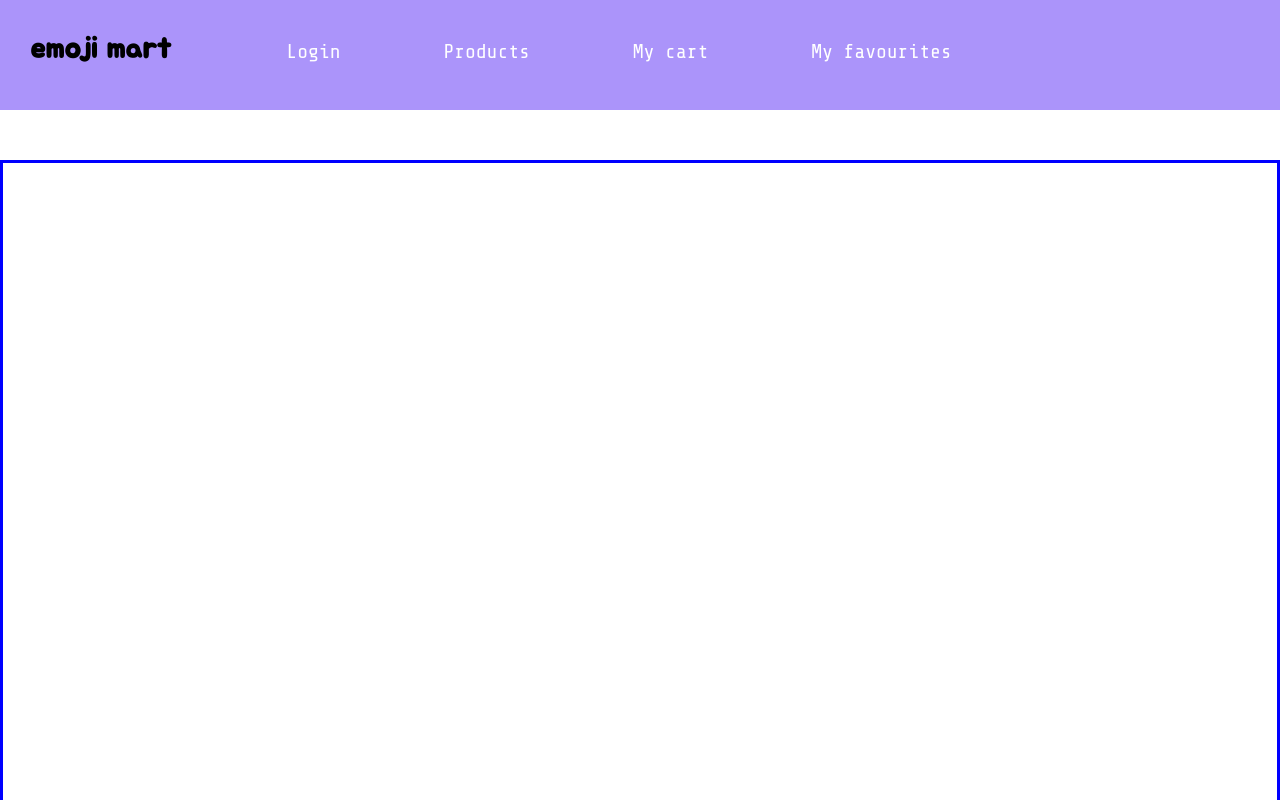
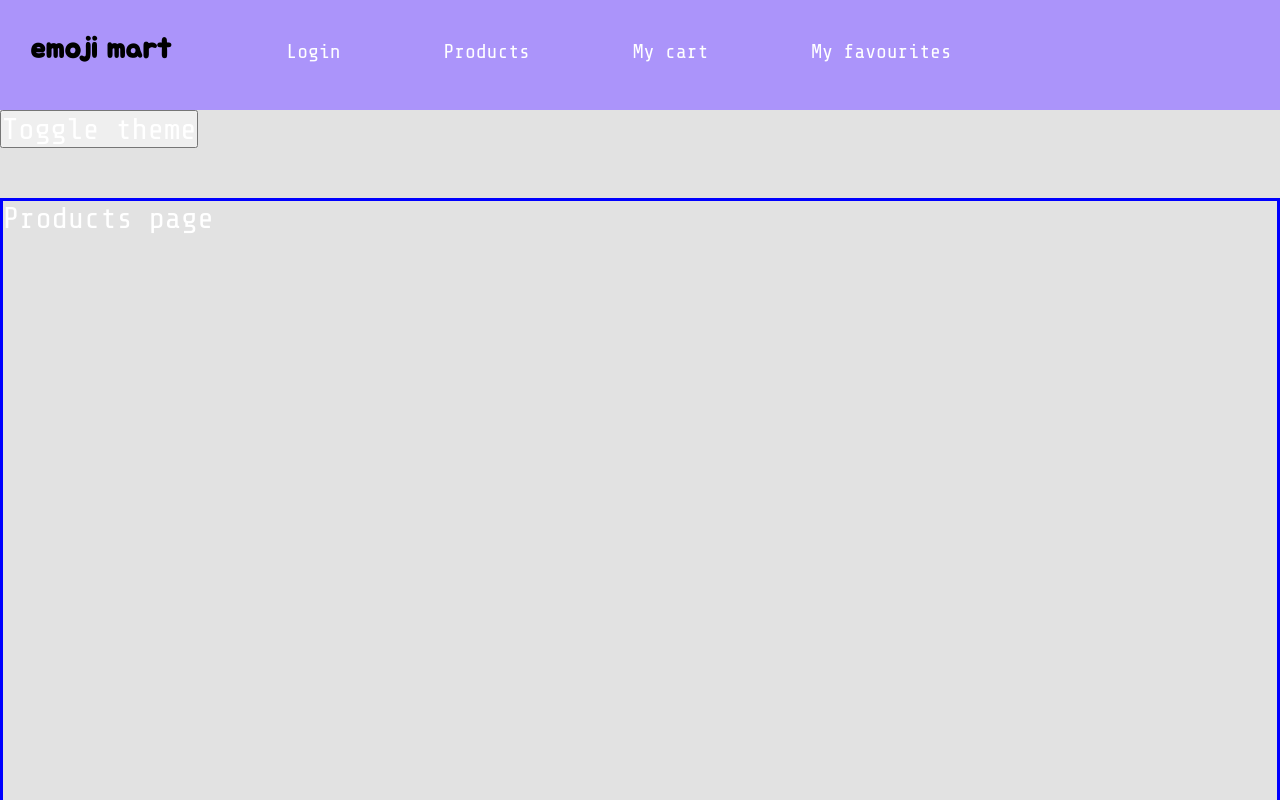
Before and after one commit to solenedel/emoji-mart, a React (Create React App) app: page /products in a window 1280 px wide. Shown: the top 800 px of the page. Built offline with nearby package versions, Linux system fonts and the light colour scheme; a web font is replaced by a local one.

Commit message:
work on dark mode

```diff
--- a/src/App.js
+++ b/src/App.js
@@ -1,7 +1,8 @@
 import {useState} from "react";
 import { GlobalStyles } from "./components/styled/GlobalStyles.style";
 import { BrowserRouter as Router, Route, Switch } from "react-router-dom";
-import HomePage from "./components/HomePage";
+import { ThemeProvider } from 'styled-components';
+import { lightTheme, darkTheme } from './components/styled/theme';
 import { StyledNavbar } from "./components/styled/Navbar.style";
 import { StyledProducts } from "./components/styled/Products.style";
 import { StyledHomePage } from "./components/styled/HomePage.style";
@@ -9,13 +10,15 @@ import { StyledHomePage } from "./components/styled/HomePage.style";
 
 function App() {
 
-  // const [theme, setTheme] = useState('light');
+
 
   return (
+     <ThemeProvider theme={lightTheme}>
       <Router>
         <div className="App">
           <GlobalStyles />
           <StyledNavbar />
+          <button>Toggle theme</button>
           <Switch>
             <Route exact path="/">
               <StyledHomePage />
@@ -26,6 +29,7 @@ function App() {
           </Switch>
         </div>
       </Router>
+     </ThemeProvider>
   );
 }
 
--- a/src/components/styled/GlobalStyles.style.js
+++ b/src/components/styled/GlobalStyles.style.js
@@ -12,6 +12,12 @@ export const GlobalStyles = createGlobalStyle`
     font-family: 'Share Tech Mono', monospace;
   }
 
+  body {
+    background: ${({ theme }) => theme.body};
+    color: ${({ theme }) => theme.text};
+    transition: all 0.25s linear;
+  }
+
   h1 {
     font-family: 'Jua', sans-serif;
     font-size: 50px;
```
